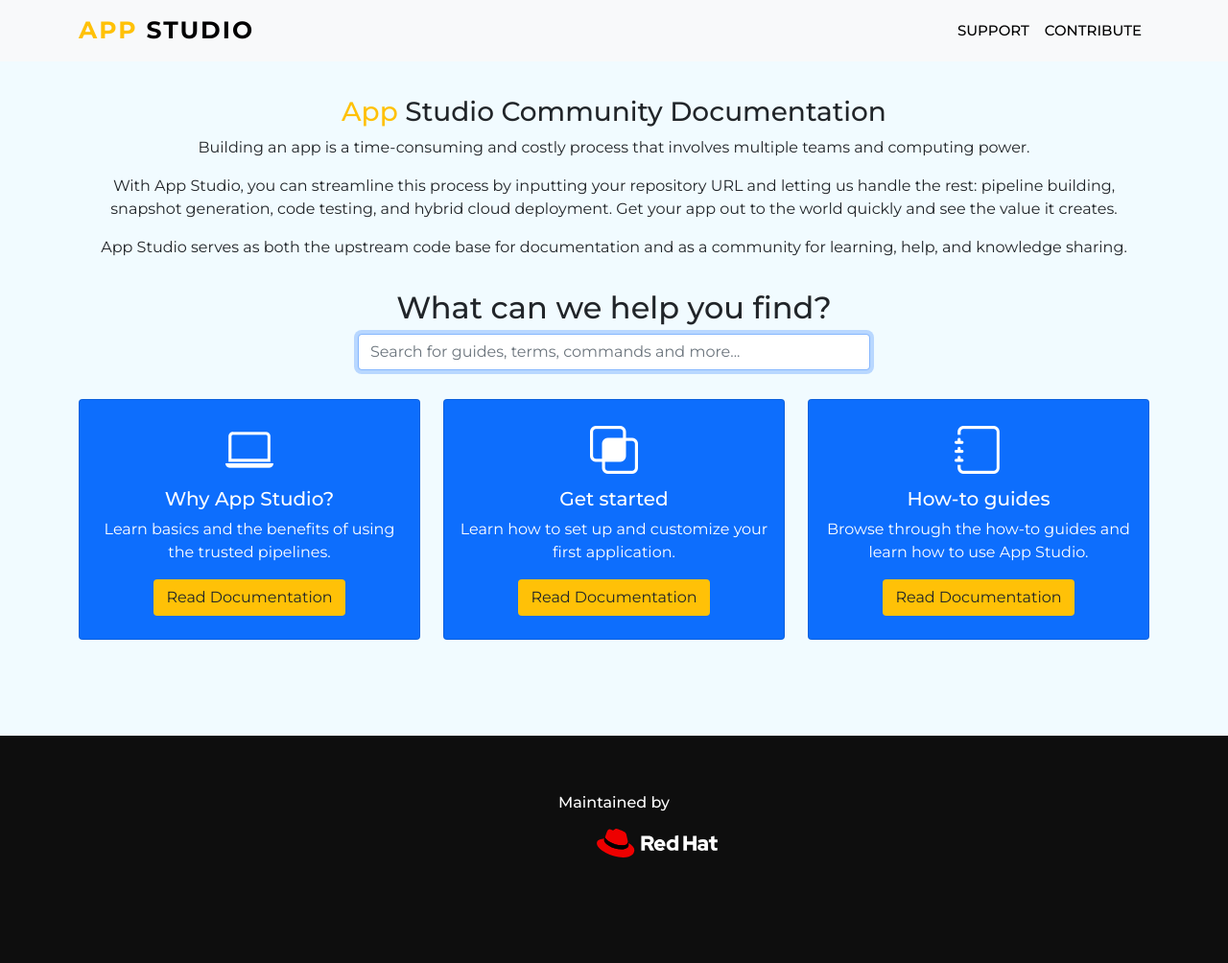
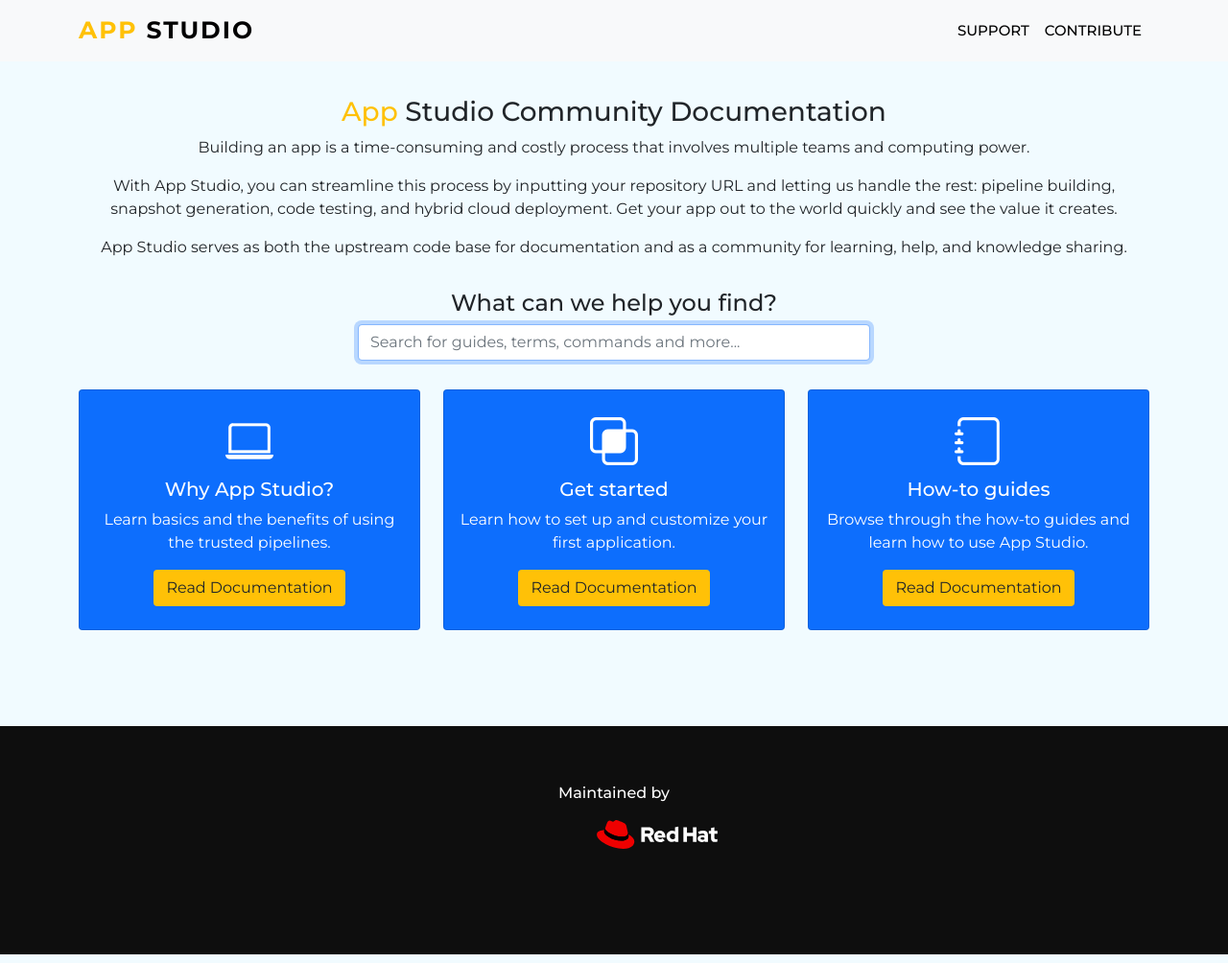
Before and after one commit to redhat-appstudio/appstudio.docs.ui.io, a Jekyll site: the page built from index.html, in a window 1280 px wide and 1004 px high. Shown: the whole window at 96% size. Built offline with Jekyll 4.4.1, drawn with Linux system fonts in a browser that asks for light colours; nearby versions of some CDN libraries.

Commit message:
Updated pages

```diff
--- a/_includes/search.html
+++ b/_includes/search.html
@@ -2,7 +2,7 @@
     <div class="hero">
         <div class="row justify-content-center">
             <div class="col-xs-12 text-center">
-                <h2>What can we help you find?</h2>
+                <h4>What can we help you find?</h4>
             </div>
         </div>
     <div class="row justify-content-center">
```
